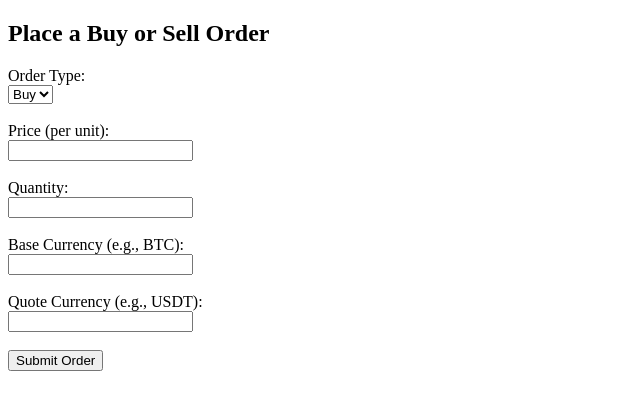
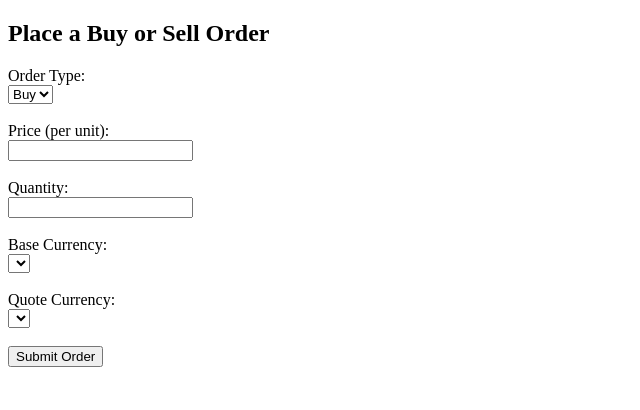
Before and after one commit to needa01/Trading-Platform, a Django app: page /user/place-order/ in a window 1280 px wide. Shown: the top 410 px of the page, without its empty margins (0-640 px from the left). Run offline with Django 5.2, Linux system fonts and the light colour scheme; the visitor is signed in with stand-in values (Sample User, id 1); lists and menus that the app fills with data are empty.

Commit message:
Models changes

```diff
--- a/backend/models.py
+++ b/backend/models.py
@@ -62,8 +62,8 @@ class Orders(models.Model):
     quantity = models.DecimalField(max_digits=20, decimal_places=8)
     remaining_quantity = models.DecimalField(max_digits=20, decimal_places=8)
     status = models.CharField(max_length=10, choices=STATUS_CHOICES, default=PENDING)
-    base_currency = models.CharField(max_length=10)   # e.g. BTC
-    quote_currency = models.CharField(max_length=10)  # e.g. USDT
+    base_currency = models.ForeignKey(Crypto, on_delete=models.CASCADE, related_name='base',null=True)   # e.g. BTC
+    quote_currency = models.ForeignKey(Crypto, on_delete=models.CASCADE, related_name='quote',null=True)
     created_at = models.DateTimeField(auto_now_add=True)
 
     def __str__(self):
--- a/backend/templates/backend/place_order.html
+++ b/backend/templates/backend/place_order.html
@@ -21,11 +21,19 @@
         <label>Quantity:</label><br>
         <input type="number" step="0.00000001" name="quantity" required><br><br>
 
-        <label>Base Currency (e.g., BTC):</label><br>
-        <input type="text" name="base_currency" required><br><br>
+        <label>Base Currency:</label><br>
+        <select name="base_currency" required>
+            {% for crypto in cryptos %}
+                <option value="{{ crypto.id }}">{{ crypto.symbol }}</option>
+            {% endfor %}
+        </select><br><br>
 
-        <label>Quote Currency (e.g., USDT):</label><br>
-        <input type="text" name="quote_currency" required><br><br>
+        <label>Quote Currency:</label><br>
+        <select name="quote_currency" required>
+            {% for crypto in cryptos %}
+                <option value="{{ crypto.id }}">{{ crypto.symbol }}</option>
+            {% endfor %}
+        </select><br><br>
 
         <button type="submit">Submit Order</button>
     </form>
```
Also changed, not shown: backend/migrations/0009_alter_orders_base_currency_and_more.py (added), backend/migrations/0010_alter_orders_base_currency_and_more.py (added), backend/migrations/0011_remove_orders_base_currency_and_more.py (added), backend/migrations/0012_orders_base_currency_orders_quote_currency.py (added).
